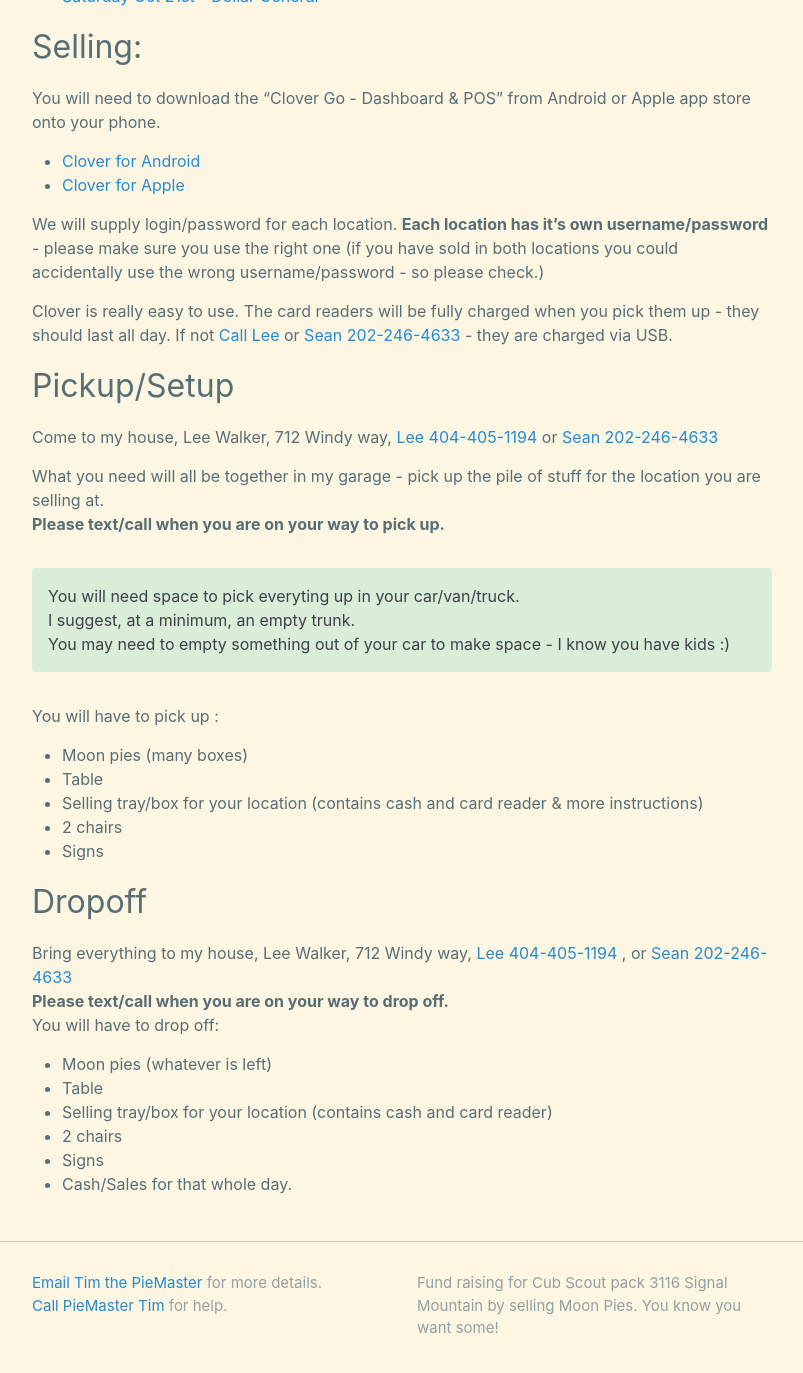
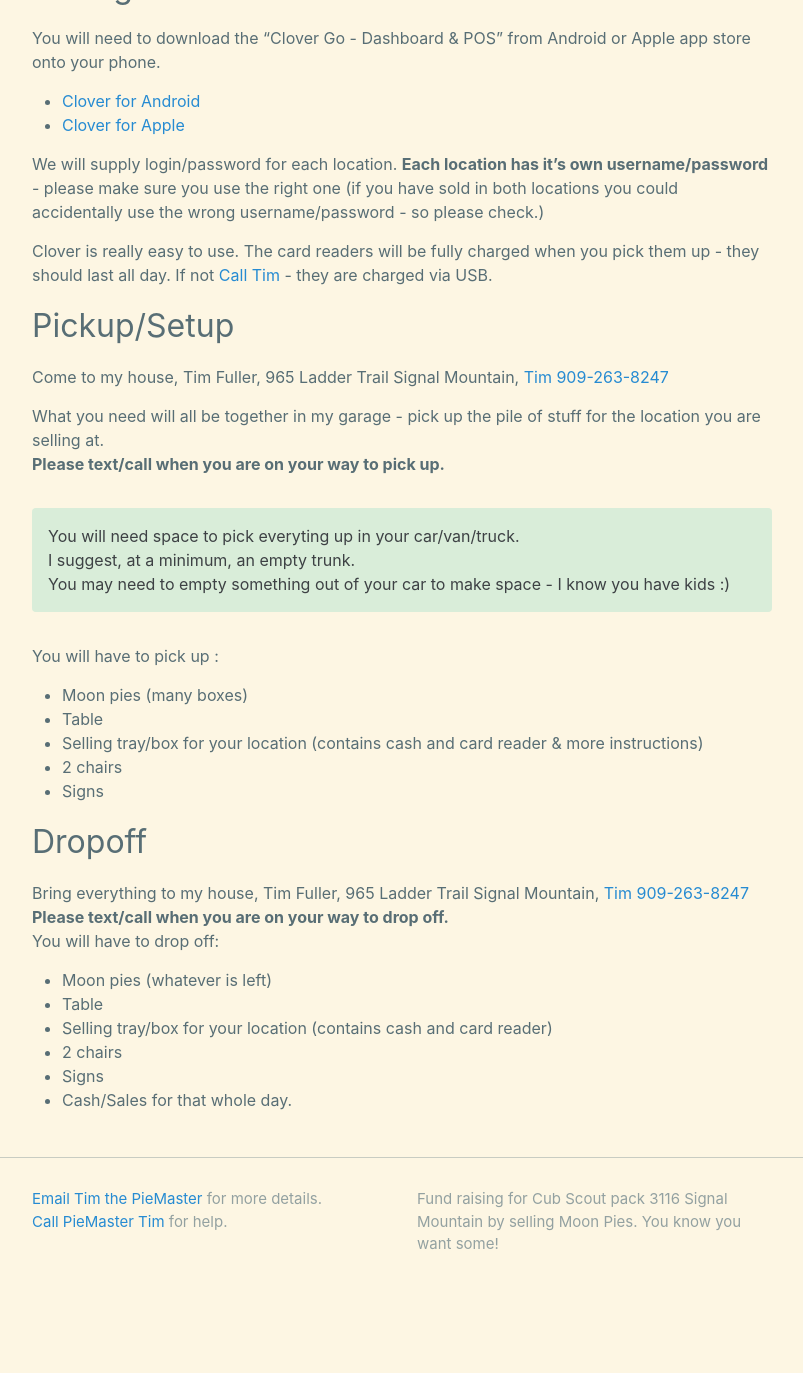
Before and after one commit to CodeJourneymen/scoutpiemaster, a Jekyll site: the page built from shownsell.md, in a window 1280 px wide and 1400 px high, scrolled down 1204 px. Shown: the top 1373 px of the window, without its empty margins (238-1041 px from the left). Built offline with Jekyll 4.4.1, drawn with Linux system fonts in a browser that asks for light colours; after the commit the page ends 2520 px from its top, so only the background shows below that.

Commit message:
Update shownsell.md

```diff
--- a/shownsell.md
+++ b/shownsell.md
@@ -34,16 +34,16 @@
 - Signup for Third Weekend - Sat 28th September, Sun 29th September 2024
   - ~~[Saturday Oct 7th -  Dollar General](https://www.signupgenius.com/go/5080C4BAFAA29A2FA7-satoct2)~~
 
-  Signup for Fourth Weekend - Sat 5th October, Sun 6th October 2024
+- Signup for Fourth Weekend - Sat 5th October, Sun 6th October 2024
   - ~~[Saturday Oct 14th -  Dollar General](https://www.signupgenius.com/go/5080C4BAFAA29A2FA7-satoct6)~~
 
-  Signup for Fifth Weekend - Sat 12th October, Sun 13th October 2024
+ - Signup for Fifth Weekend - Sat 12th October, Sun 13th October 2024
   - ~~[Saturday Oct 21st -  Dollar General](https://www.signupgenius.com/go/5080C4BAFAA29A2FA7-satoct8)~~
 
-  Signup for Sixth Weekend - Sat 19th October, Sun 20th October 2024
+- Signup for Sixth Weekend - Sat 19th October, Sun 20th October 2024
   - ~~[Saturday Oct 21st -  Dollar General](https://www.signupgenius.com/go/5080C4BAFAA29A2FA7-satoct8)~~
 
-Signup for Seventh Weekend - Sat 26th October, Sun 27th October 2024
+- Signup for Seventh Weekend - Sat 26th October, Sun 27th October 2024
   - ~~[Saturday Oct 21st -  Dollar General](https://www.signupgenius.com/go/5080C4BAFAA29A2FA7-satoct8)~~
 
 
@@ -56,10 +56,10 @@
 
 We will supply login/password for each location. **Each location has it's own username/password** - please make sure you use the right one (if you have sold in both locations you could accidentally use the wrong username/password - so please check.)
 
-Clover is really easy to use. The card readers will be fully charged when you pick them up - they should last all day. If not [Call Lee](tel:4044051194) or [Sean 202-246-4633](tel:2022464633) - they are charged via USB.
+Clover is really easy to use. The card readers will be fully charged when you pick them up - they should last all day. If not [Call Tim](tel:9092638247) - they are charged via USB.
 
 # Pickup/Setup
-Come to my house, Lee Walker, 712 Windy way, [Lee 404-405-1194](tel:4044051194) or [Sean 202-246-4633](tel:2022464633)
+Come to my house, Tim Fuller, 965 Ladder Trail Signal Mountain, [Tim 909-263-8247](tel:9092638247)
 
 What you need will all be together in my garage - pick up the pile of stuff for the location you are selling at.
 <br/>
@@ -78,7 +78,7 @@
 - Signs
 
 # Dropoff
-Bring everything to my house, Lee Walker, 712 Windy way, [Lee 404-405-1194](tel:4044051194) , or [Sean 202-246-4633](tel:2022464633)
+Bring everything to my house, Tim Fuller, 965 Ladder Trail Signal Mountain, [Tim 909-263-8247](tel:9092638247)
 <br/>
 **Please text/call when you are on your way to drop off.**
 <br/>
```
